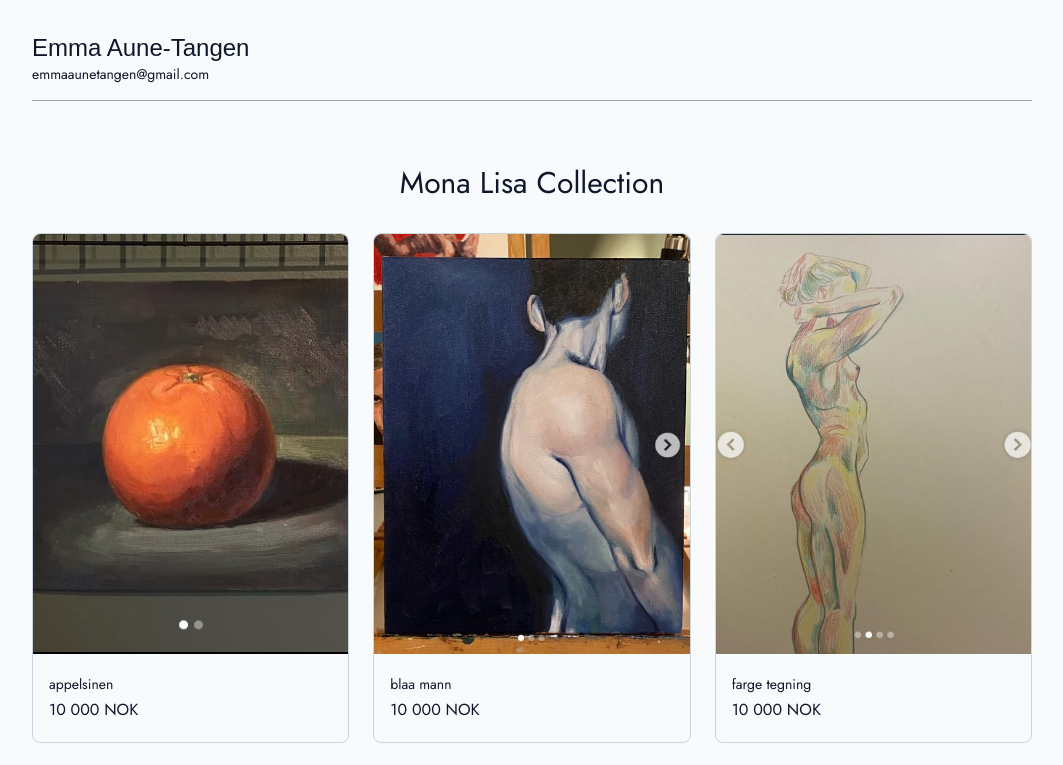
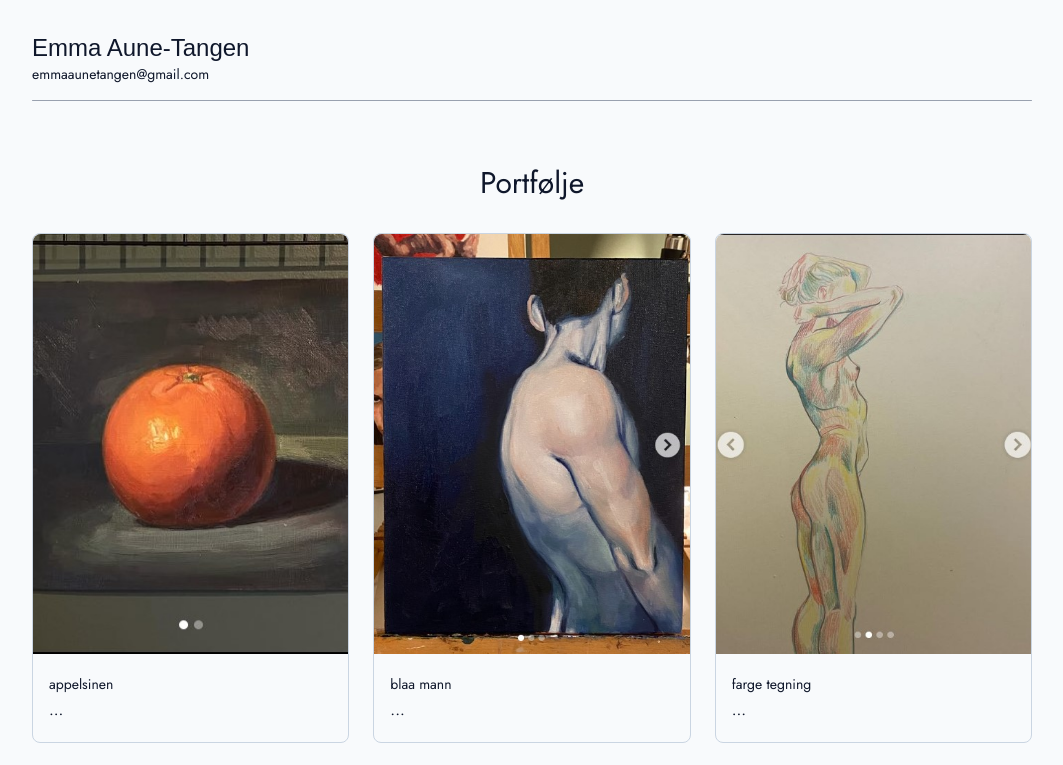
Before and after one commit to Olemio/emma-aune-tangen, a React (Vite) app: page / in a window 1280 px wide. Shown: the top 765 px of the page, without its empty margins (108-1171 px from the left). Built offline with nearby package versions, Linux system fonts and the light colour scheme; a web font is replaced by a local one.

Commit message:
husker ikke

```diff
--- a/src/components/Main.tsx
+++ b/src/components/Main.tsx
@@ -8,7 +8,7 @@ const images = import.meta.glob("../image-library/*.jpg", {
 export default function Main() {
     return (
         <main className="flex flex-col items-center mx-auto w-full max-w-[1000px]">
-            <h1 className="text-3xl mb-8">Mona Lisa Collection</h1>
+            <h1 className="text-3xl mb-8">Portfølje</h1>
 
             <div className="grid grid-cols-1 sm:grid-cols-2 md:grid-cols-3 gap-6 w-full">
                 {Object.entries(images).map(([path, src]) => {
@@ -23,7 +23,7 @@ export default function Main() {
                             key={path}
                             img={src}
                             name={name}
-                            price="10 000 NOK"
+                            price="..."
                         />
                     );
                 })}
```
